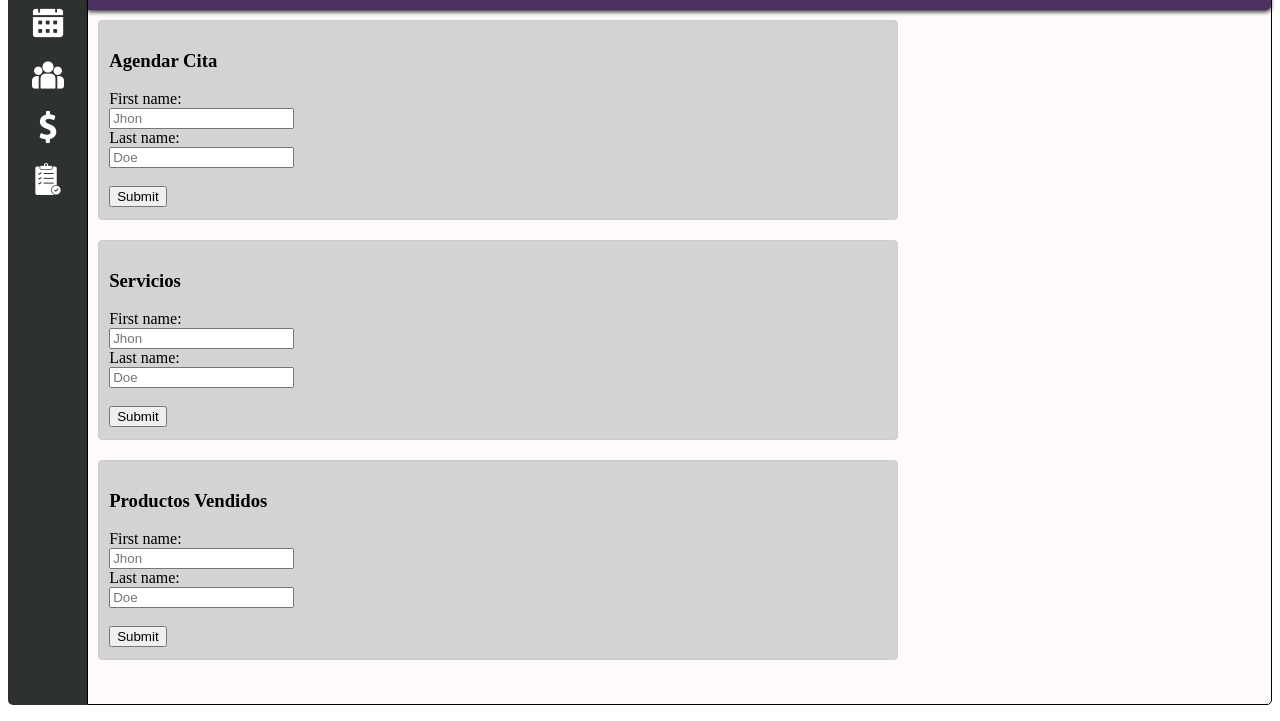
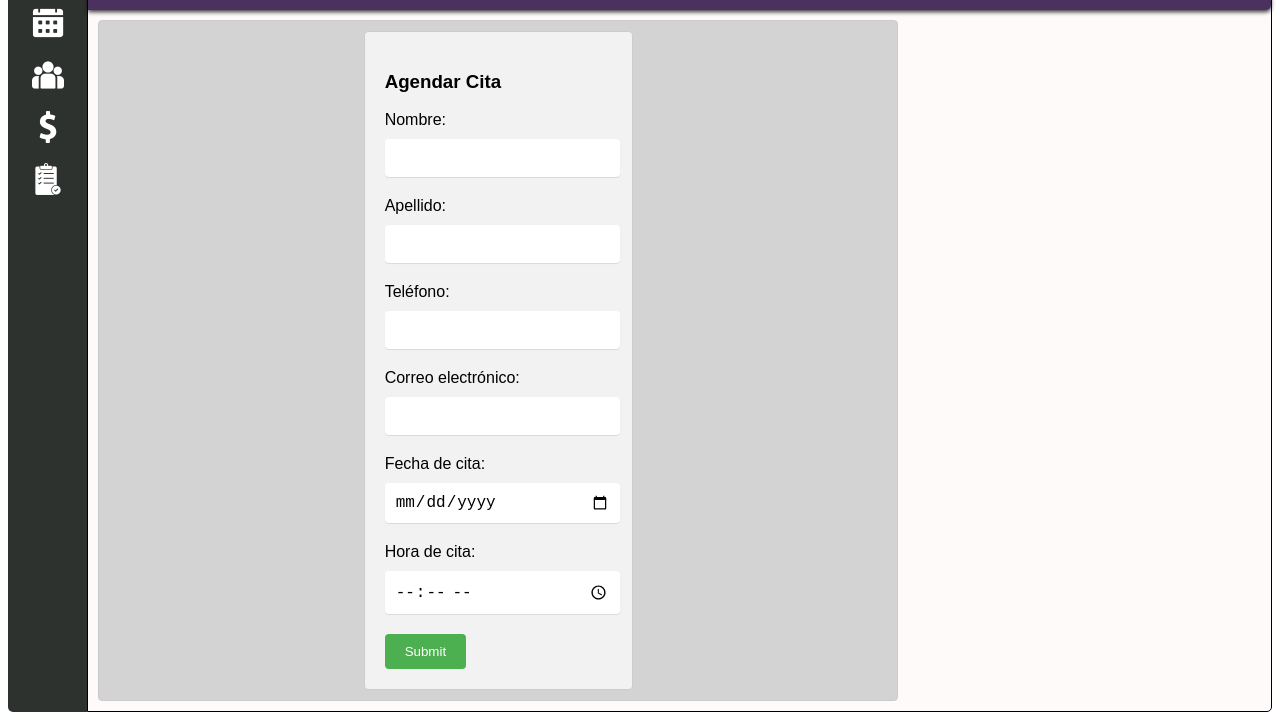
Before and after one commit to pablobravo73/ElectronBeautySalon, an Electron app: page index.html in a window 1280 px wide. Shown: the part 79-800 px from the top of the page. Drawn offline with Linux system fonts and the light colour scheme.

```diff
--- a/index.html
+++ b/index.html
@@ -20,38 +20,27 @@
 
             <ul>
                 <li>
-                    <img src="./img/home.png"
-                        alt="home"
-                        type="icon"
-                        title="home">
+                    <img src="./img/home.png" alt="home" type="icon" title="home">
                     <a href="#"></a>
                 </li>
 
                 <li>
-                    <img src="./img/calendar.png"
-                        alt="calendar"
-                        type="icon">
+                    <img src="./img/calendar.png" alt="calendar" type="icon">
                     <a href="#"></a>
                 </li>
 
                 <li>
-                    <img src="./img/people.png"
-                        alt="people"
-                        type="icon">
+                    <img src="./img/people.png" alt="people" type="icon">
                     <a href="#"></a>
                 </li>
 
                 <li>
-                    <img src="./img/money.png"
-                        alt="money"
-                        type="icon">
+                    <img src="./img/money.png" alt="money" type="icon">
                     <a href="#"></a>
                 </li>
 
                 <li>
-                    <img src="./img/inventory.png"
-                        alt="inventory"
-                        type="icon">
+                    <img src="./img/inventory.png" alt="inventory" type="icon">
                     <a href="#"></a>
                 </li>
 
@@ -60,49 +49,45 @@
         </div>
 
         <div class="container-body">
-        <div class="header">Salon de Belleza</div>
+            <div class="header">
+                <div class="header-text">
+                    <p>Salon de Belleza</p>
+
+                    <!-- <search>
+                        <input type="text" placeholder="Buscar">
+                        <button type="submit">Buscar</button>
+                    </search> -->
+                </div>
+            </div>
             <div class="element">
                 <form id="miFormulario" class="container-form">
                     <h3>Agendar Cita</h3>
 
-                <label for="fname">First name:</label><br>
-                <input type="text" id="fname" name="fname" value="" placeholder="Jhon"><br>
+                    <label for="nombre">Nombre:</label>
+                    <input type="text" name="nombre" id="nombre">
 
-                <label for="lname">Last name:</label><br>
-                <input type="text" id="lname" name="lname" value="" placeholder="Doe"><br><br>
+                    <label for="apellido">Apellido:</label>
+                    <input type="text" name="apellido" id="apellido">
+
+                    <label for="telefono">Teléfono:</label>
+                    <input type="tel" name="telefono" id="telefono">
+
+                    <label for="correo">Correo electrónico:</label>
+                    <input type="email" name="correo" id="correo">
+
+                    <label for="fecha">Fecha de cita:</label>
+                    <input type="date"   name="fecha" id="fecha">
+
+                    <label for="hora">Hora de cita:</label>
+                    <input type="time"  name="hora" id="hora">
+
+
 
 
                     <input type="submit" id="submit" value="Submit">
 
                 </form>
             </div>
-        <div class="element">
-            <form id="miFormulario" class="container-form">
-                <h3>Servicios</h3>
-
-                <label for="fname">First name:</label><br>
-                <input type="text" id="fname" name="fname" value="" placeholder="Jhon"><br>
-
-                <label for="lname">Last name:</label><br>
-                <input type="text" id="lname" name="lname" value="" placeholder="Doe"><br><br>
-
-
-                <input type="submit" id="submit" value="Submit">
-
-            </form>
-        </div>
-        <div class="element">
-            <form id="miFormulario" class="container-form">
-                <h3>Productos Vendidos</h3>
-
-                <label for="fname">First name:</label><br>
-                <input type="text" id="fname" name="fname" value="" placeholder="Jhon"><br>
-
-                <label for="lname">Last name:</label><br>
-                <input type="text" id="lname" name="lname" value="" placeholder="Doe"><br><br>
-
-
-                <input type="submit" id="submit" value="Submit">
 
                 </form>
             </div>
--- a/renderer.js
+++ b/renderer.js
@@ -6,15 +6,78 @@
 
 
 
-formulario.addEventListener('submit', function (event) {
-    event.preventDefault(); // evita que se envíe el formulario
-
-    const formValues = {
-        name: document.getElementById('fname').value,
-        lastname: document.getElementById('lname').value
-    }
-    //const formValues = Array.from(new FormData(formulario).entries())
+// formulario.addEventListener('submit', function (event) {
+//     event.preventDefault(()=> {
 
 
+//     }); // evita que se envíe el formulario
+
+//     const formValues = {
+//         name: document.getElementById('fname').value,
+//         lastname: document.getElementById('lname').value
+//     }
+//     //const formValues = Array.from(new FormData(formulario).entries())
+
+
+//     setEvent.setTitle(formValues);
+// });
+
+formulario.addEventListener('submit', function(event) {
+    event.preventDefault();
+
+    // Captura los valores del formulario
+    const formValues = {
+      name: document.getElementById('fname').value,
+      lastname: document.getElementById('lname').value,
+      phone: document.getElementById('phone').value,
+      email: document.getElementById('email').value,
+      apoointmentDate: document.getElementById('date').value,
+      apointmentTime: document.getElementById('time').value
+    };
     setEvent.setTitle(formValues);
-});
+    });
+
+//     // Valida los datos del formulario
+//     if (!validateName(formValues.name)) {
+//       alert("Por favor ingrese un nombre válido");
+//       return;
+//     }
+
+//     if (!validateEmail(formValues.email)) {
+//       alert("Por favor ingrese una dirección de correo electrónico válida");
+//       return;
+//     }
+
+//     // Envía el formulario
+//     formulario.submit();
+//   });
+
+//   // Función para validar el campo de nombre
+//   function validateName(name) {
+//     const regex = /^[a-zA-Z\s]+$/; // Expresión regular que valida solo letras y espacios
+//     return regex.test(name);
+//   }
+
+//   // Función para validar el campo de correo electrónico
+//   function validateEmail(email) {
+//     const regex = /^[^\s@]+@[^\s@]+\.[^\s@]+$/; // Expresión regular que valida una dirección de correo electrónico
+//     return regex.test(email);
+//   }
+
+//   // Función para validar el campo de fecha
+//   function validateDate(date) {
+//     const regex = /^[0-9]{2}\/[0-9]{2}\/[0-9]{4}$/; // Expresión regular que valida una fecha
+//     return regex.test(date);
+//   }
+
+//   // Función para validar el campo de hora
+//   function validateTime(time) {
+//     const regex = /^[0-9]{2}:[0-9]{2}$/; // Expresión regular que valida una hora
+//     return regex.test(time);
+//   }
+
+//   // Función para validar el campo de teléfono
+//   function validatePhone(phone) {
+//     const regex = /^[0-9]{10}$/; // Expresión regular que valida un número de teléfono
+//     return regex.test(phone);
+//   }
--- a/styles.css
+++ b/styles.css
@@ -2,7 +2,7 @@
     display: flex;
     flex-direction: row;
     border-radius: 5px;
-    height: 97vh;
+    height: auto;
 }
 
 .container-body{
@@ -77,6 +77,51 @@
     padding: 10px;
     margin: 10px;
     width: 100vh;
-    height: 25vh;
+    height: auto;
     box-sizing: border-box;
 }
+
+form {
+    background-color: #f2f2f2;
+    border: 1px solid #ccc;
+    padding: 20px;
+    width: auto;
+    margin: 0 auto;
+    font-family: Arial, sans-serif;
+    border-radius: 4px;
+  }
+
+  label {
+    display: block;
+    margin-bottom: 10px;
+
+  }
+
+  input[type="text"],
+  input[type="tel"],
+  input[type="email"],
+  input[type="date"],
+  input[type="time"] {
+    padding: 10px;
+    margin-bottom: 20px;
+    border: none;
+    border-radius: 4px;
+    background-color: #fff;
+    box-shadow: 0 1px 1px rgba(0, 0, 0, 0.1);
+    font-size: 16px;
+    width: 95%;
+
+  }
+
+  input[type="submit"] {
+    background-color: #4CAF50;
+    color: #fff;
+    padding: 10px 20px;
+    border: none;
+    border-radius: 4px;
+    cursor: pointer;
+  }
+
+  input[type="submit"]:hover {
+    background-color: #3e8e41;
+  }
```
Also changed, not shown: main.js (+23 -2 lines), preload.js (+6 -1 lines), 1 other file. Lines whose indentation alone changed are shown as unchanged.
